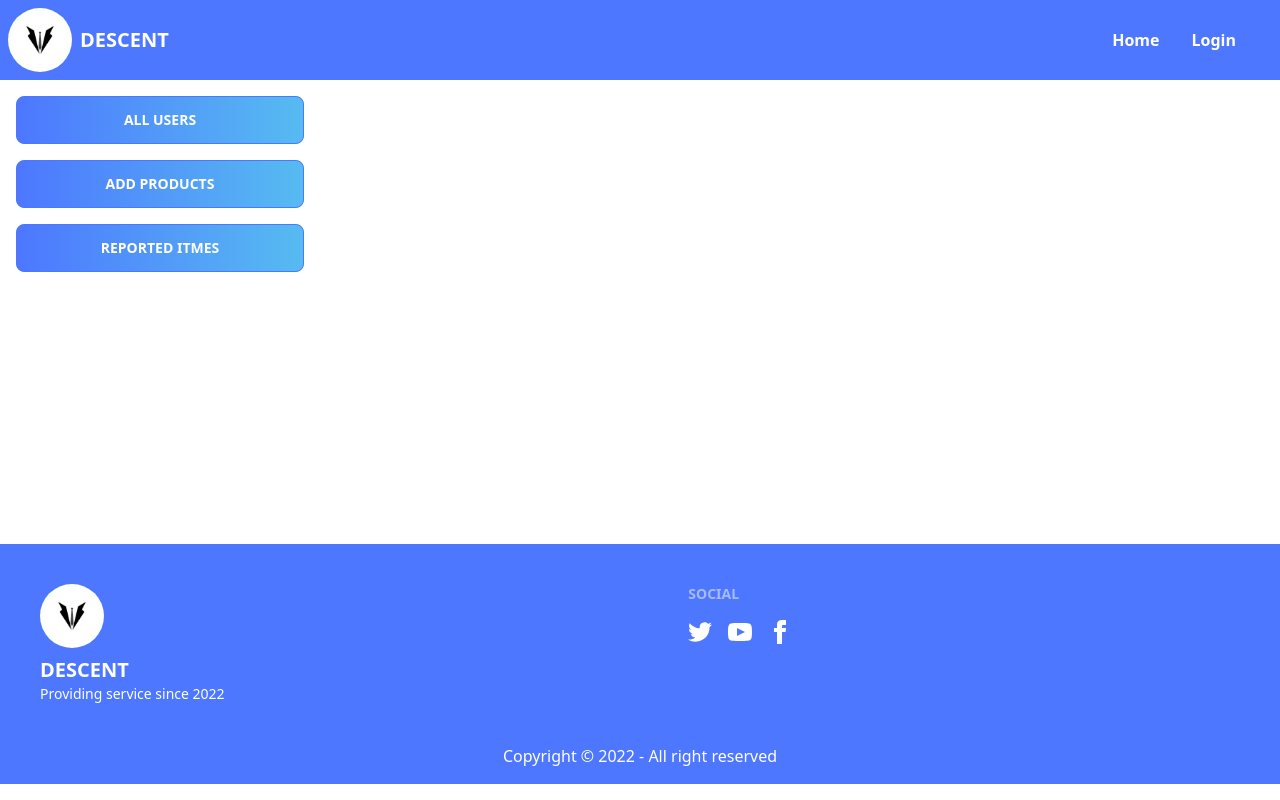
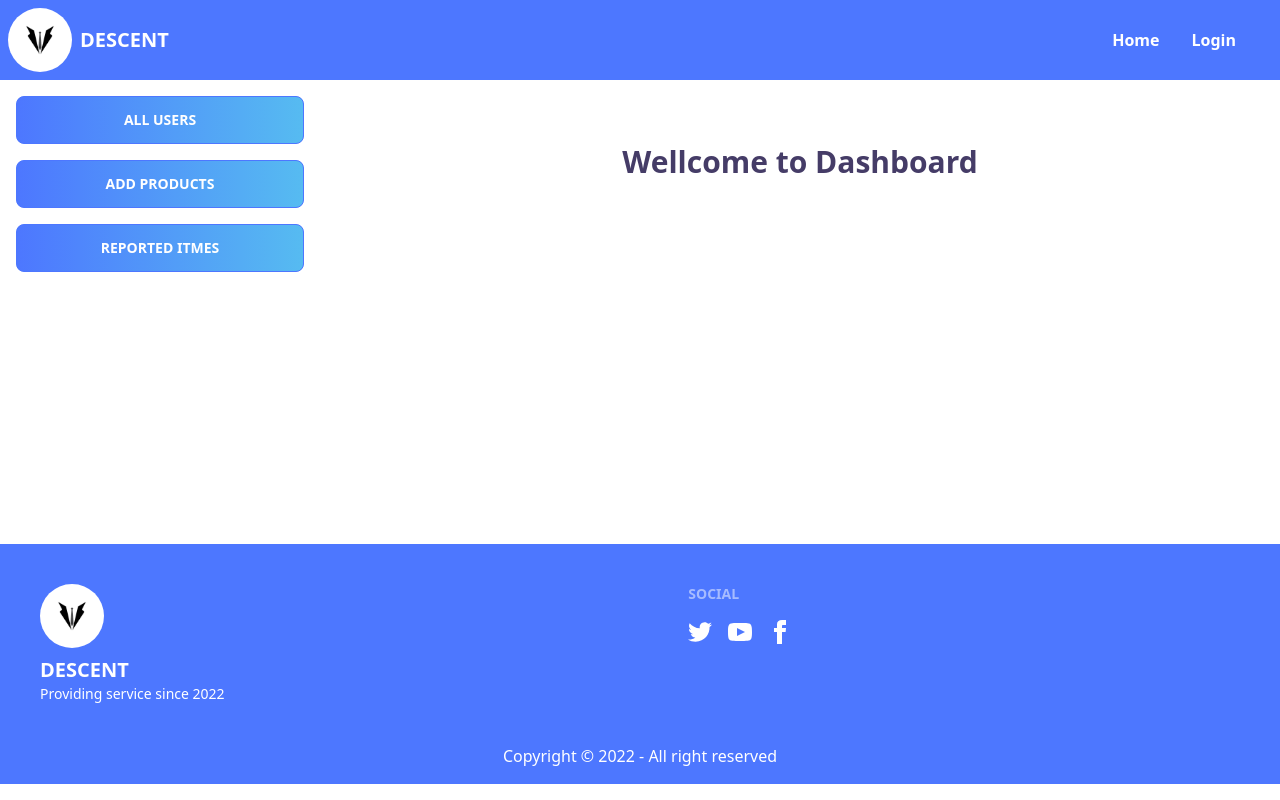
Before and after one commit to mdrasel101126/descent-client, a Next.js app: page /admin/admin in a window 1280 px wide. Built offline with nearby package versions, Linux system fonts and the light colour scheme; no server answers.

Commit message:
admin route modified

```diff
--- /dev/null
+++ b/components/AdminLayout.js
@@ -0,0 +1,83 @@
+import Link from "next/link";
+import { useContext } from "react";
+import Layout from "./Layout";
+import { AuthContext } from "./UserContext/UserContext";
+
+const AdminLayout = ({ children }) => {
+  const { user } = useContext(AuthContext);
+  return (
+    <Layout>
+      <div>
+        <div className="drawer h-auto  drawer-mobile">
+          <input
+            id="dashboard-drawer"
+            type="checkbox"
+            className="drawer-toggle"
+          />
+          <div className="drawer-content">
+            <div className="text-end lg:hidden">
+              <label
+                htmlFor="dashboard-drawer"
+                className="btn btn-square btn-ghost"
+              >
+                <svg
+                  xmlns="http://www.w3.org/2000/svg"
+                  fill="none"
+                  viewBox="0 0 24 24"
+                  className="inline-block w-6 h-6 stroke-current"
+                >
+                  <path
+                    strokeLinecap="round"
+                    strokeLinejoin="round"
+                    strokeWidth="2"
+                    d="M4 6h16M4 12h16M4 18h16"
+                  ></path>
+                </svg>
+              </label>
+            </div>
+            {children}
+          </div>
+          <div className="drawer-side">
+            <label
+              htmlFor="dashboard-drawer"
+              className="drawer-overlay"
+            ></label>
+            <ul className="menu p-4 w-80 bg-base-100 text-base-content">
+              {
+                <>
+                  <li className="mb-4">
+                    <Link
+                      href="/admin/admin-role/allusers"
+                      className="btn btn-primary bg-gradient-to-r from-primary  to-secondary w-full text-white"
+                    >
+                      All Users
+                    </Link>
+                  </li>
+                  <li className="mb-4">
+                    <Link
+                      href="/admin/admin-role/addproduct"
+                      className="btn btn-primary bg-gradient-to-r from-primary to-secondary w-full text-white"
+                    >
+                      Add Products
+                    </Link>
+                  </li>
+
+                  <li className="mb-4">
+                    <Link
+                      href=""
+                      className="btn btn-primary bg-gradient-to-r from-primary  to-secondary w-full text-white"
+                    >
+                      Reported Itmes
+                    </Link>
+                  </li>
+                </>
+              }
+            </ul>
+          </div>
+        </div>
+      </div>
+    </Layout>
+  );
+};
+
+export default AdminLayout;
--- a/pages/admin/admin-role/addproduct.js
+++ b/pages/admin/admin-role/addproduct.js
@@ -1,7 +1,7 @@
 import { useContext, useState } from "react";
 import { useForm } from "react-hook-form";
 import { toast } from "react-hot-toast";
-import Layout from "../../../components/Layout";
+import AdminLayout from "../../../components/AdminLayout";
 import Spinner from "../../../components/Spinner";
 import { AuthContext } from "../../../components/UserContext/UserContext";
 
@@ -54,7 +54,7 @@ const AddProduct = () => {
   };
 
   return (
-    <Layout>
+    <AdminLayout>
       <div className="my-20">
         {spinner && <Spinner></Spinner>}
         <div className="w-11/12 md:w-4/5 lg:w-3/5 mx-auto mt-16 bg-base-200 rounded-xl p-6">
@@ -143,7 +143,7 @@ const AddProduct = () => {
           </form>
         </div>
       </div>
-    </Layout>
+    </AdminLayout>
   );
 };
 
--- a/pages/admin/admin-role/allusers.js
+++ b/pages/admin/admin-role/allusers.js
@@ -2,6 +2,7 @@ import { async } from "@firebase/util";
 import { useRouter } from "next/router";
 import React, { useContext, useEffect, useState } from "react";
 import { toast } from "react-hot-toast";
+import AdminLayout from "../../../components/AdminLayout";
 import Layout from "../../../components/Layout";
 import { AuthContext } from "../../../components/UserContext/UserContext";
 
@@ -32,7 +33,7 @@ const Allusers = () => {
     }
   };
   return (
-    <Layout>
+    <AdminLayout>
       <div className="my-20">
         <h1 className="text-xl text-center text-accent font-bold my-4">
           All Users Of This Website
@@ -74,7 +75,7 @@ const Allusers = () => {
           <p className="text-xl text-red-600 text-center">No Buyer Found!!</p>
         )}
       </div>
-    </Layout>
+    </AdminLayout>
   );
 };
 
--- a/pages/admin/admin.js
+++ b/pages/admin/admin.js
@@ -1,83 +1,12 @@
-import Link from "next/link";
-import { useContext } from "react";
-import Layout from "../../components/Layout";
-import { AuthContext } from "../../components/UserContext/UserContext";
+import AdminLayout from "../../components/AdminLayout";
 
-const Dashboard = ({ children }) => {
-  const { user } = useContext(AuthContext);
-
+const Dashboard = () => {
   return (
-    <Layout>
-      <div>
-        <div className="drawer h-auto  drawer-mobile">
-          <input
-            id="dashboard-drawer"
-            type="checkbox"
-            className="drawer-toggle"
-          />
-          <div className="drawer-content">
-            <div className="text-end lg:hidden">
-              <label
-                htmlFor="dashboard-drawer"
-                className="btn btn-square btn-ghost"
-              >
-                <svg
-                  xmlns="http://www.w3.org/2000/svg"
-                  fill="none"
-                  viewBox="0 0 24 24"
-                  className="inline-block w-6 h-6 stroke-current"
-                >
-                  <path
-                    strokeLinecap="round"
-                    strokeLinejoin="round"
-                    strokeWidth="2"
-                    d="M4 6h16M4 12h16M4 18h16"
-                  ></path>
-                </svg>
-              </label>
-            </div>
-            {children}
-          </div>
-          <div className="drawer-side">
-            <label
-              htmlFor="dashboard-drawer"
-              className="drawer-overlay"
-            ></label>
-            <ul className="menu p-4 w-80 bg-base-100 text-base-content">
-              {
-                <>
-                  <li className="mb-4">
-                    <Link
-                      href="/admin/admin-role/allusers"
-                      className="btn btn-primary bg-gradient-to-r from-primary  to-secondary w-full text-white"
-                    >
-                      All Users
-                    </Link>
-                  </li>
-                  <li className="mb-4">
-                    <Link
-                      href="/admin/admin-role/addproduct"
-                      className="btn btn-primary bg-gradient-to-r from-primary to-secondary w-full text-white"
-                    >
-                      Add Products
-                    </Link>
-                  </li>
-
-                  <li className="mb-4">
-                    <Link
-                      href="/admin/reportedItems"
-                      className="btn btn-primary bg-gradient-to-r from-primary  to-secondary w-full text-white"
-                    >
-                      Reported Itmes
-                    </Link>
-                  </li>
-                </>
-              }
-            </ul>
-          </div>
-        </div>
-      </div>
-    </Layout>
+    <AdminLayout>
+      <h1 className="text-3xl font-bold text-center text-accent mt-16">
+        Wellcome to Dashboard
+      </h1>
+    </AdminLayout>
   );
 };
 
```
